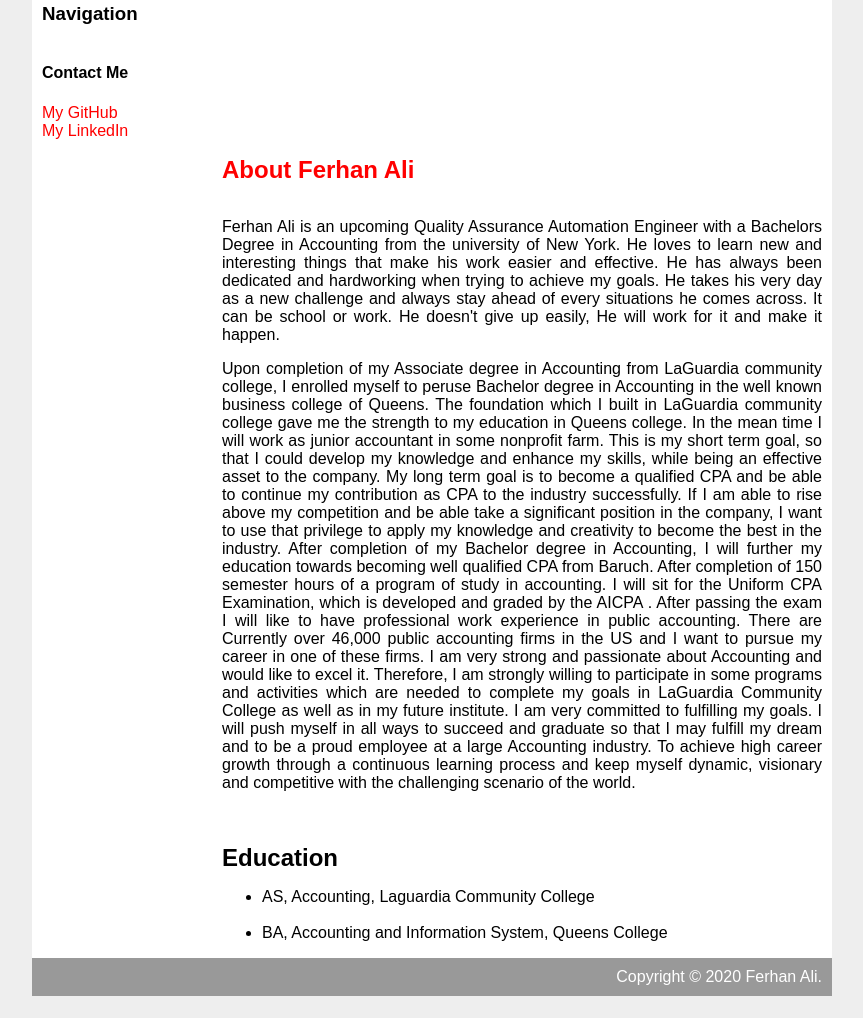
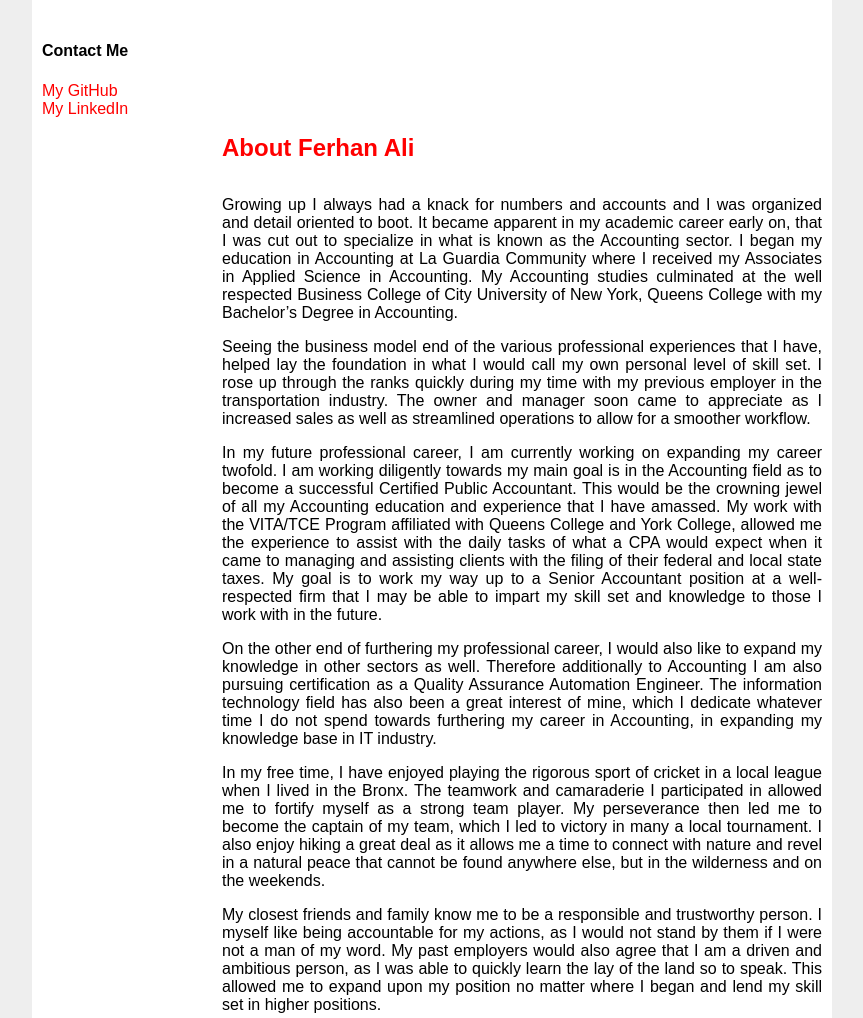
Before and after one commit to ferhanali93/HTML, a plain HTML site: page index.html in a window 1280 px wide. Shown: the part 308-1326 px from the top of the page, without its empty margins (208-1071 px from the left). Drawn offline with Linux system fonts and the light colour scheme.

Commit message:
Modified index.html and jpg file

```diff
--- a/index.html
+++ b/index.html
@@ -17,7 +17,6 @@
              <br>
              <br>
              <br>
-            <h3>Navigation</h3>
             <br>
             <h4 style="color: black">Contact Me</h2>
             <ul>
@@ -33,12 +32,48 @@
 
             </h2>
             <br>
-<p align="justify">Ferhan Ali is an upcoming Quality Assurance Automation Engineer with a Bachelors Degree in Accounting from the university of New York. He loves to learn new and interesting things that make his work easier and effective. He has always been dedicated and hardworking when trying to achieve my goals. He takes his very day as a new challenge and always stay ahead of every situations he comes across. It can be school or work. He doesn't give up easily, He will work for it and  make it happen.</p>
-<p align="justify">Upon completion of my Associate degree in Accounting from LaGuardia community college,  I enrolled myself to peruse Bachelor degree in Accounting in the well known business college of Queens. The foundation which I built in LaGuardia community college gave me the strength to my education in Queens college. In the mean time I will work as junior accountant in some nonprofit farm. This is my short term goal, so that I could develop my knowledge and enhance my skills, while being an effective asset to the company.
+<p align="justify">Growing up I always had a knack for numbers and accounts and I was organized and
+    detail oriented to boot. It became apparent in my academic career early on, that I
+    was cut out to specialize in what is known as the Accounting sector. I began my
+    education in Accounting at La Guardia Community where I received my Associates
+    in Applied Science in Accounting. My Accounting studies culminated at the well
+    respected Business College of City University of New York, Queens College with my
+    Bachelor’s Degree in Accounting.</p>
+<p align="justify">Seeing the business model end of the various professional experiences that I have,
+    helped lay the foundation in what I would call my own personal level of skill set. I
+    rose up through the ranks quickly during my time with my previous employer in the
+    transportation industry. The owner and manager soon came to appreciate as I
+    increased sales as well as streamlined operations to allow for a smoother workflow.</p>
+<p align="justify">In my future professional career, I am currently working on expanding my career
+        twofold. I am working diligently towards my main goal is in the Accounting field as
+        to become a successful Certified Public Accountant. This would be the crowning
+        jewel of all my Accounting education and experience that I have amassed. My work
+        with the VITA/TCE Program affiliated with Queens College and York College,
+        allowed me the experience to assist with the daily tasks of what a CPA would expect
+        when it came to managing and assisting clients with the filing of their federal and
+        local state taxes. My goal is to work my way up to a Senior Accountant position at a
+        well-respected firm that I may be able to impart my skill set and knowledge to those
+        I work with in the future. </p>
+<p align="justify">On the other end of furthering my professional career, I would also like to expand
+    my knowledge in other sectors as well. Therefore additionally to Accounting I am
+    also pursuing certification as a Quality Assurance Automation Engineer. The
+    information technology field has also been a great interest of mine, which I dedicate
+    whatever time I do not spend towards furthering my career in Accounting, in
+    expanding my knowledge base in IT industry.</p>
+<p align="justify">In my free time, I have enjoyed playing the rigorous sport of cricket in a local league
+    when I lived in the Bronx. The teamwork and camaraderie I participated in allowed
+    me to fortify myself as a strong team player. My perseverance then led me to
+    become the captain of my team, which I led to victory in many a local tournament. I
+    also enjoy hiking a great deal as it allows me a time to connect with nature and revel
+    in a natural peace that cannot be found anywhere else, but in the wilderness and on
+    the weekends.</p>
+<p align="justify">My closest friends and family know me to be a responsible and trustworthy person.
+    I myself like being accountable for my actions, as I would not stand by them if I were
+    not a man of my word. My past employers would also agree that I am a driven and
+    ambitious person, as I was able to quickly learn the lay of the land so to speak. This
+    allowed me to expand upon my position no matter where I began and lend my skill
+    set in higher positions.</p>
 
-    My long term goal is to become a qualified  CPA and be able to continue my contribution as CPA to the industry successfully. If I am able to rise above my competition and be able take a significant position in the company, I want to use that privilege to apply my knowledge and creativity to become the best in the industry. After completion of my Bachelor degree in Accounting, I will further my education towards becoming well qualified CPA from Baruch. After completion of 150 semester hours of a program of study in accounting. I will sit for the Uniform CPA Examination, which is developed and graded by the AICPA . After passing the exam I will like to have professional work experience in public accounting. There are Currently  over 46,000 public accounting firms in the US and I want to pursue my career in one of these firms.
-
-     I am very strong and passionate about Accounting and would like  to excel it. Therefore, I am strongly willing to participate in some programs and activities which are needed to complete my goals in LaGuardia Community College as well as in my future institute. I am very committed to fulfilling my goals. I will push myself in all ways to succeed and graduate so that I may fulfill my dream and to be a proud employee at a large Accounting industry. To achieve high career growth through a continuous learning process and keep myself dynamic, visionary and competitive with the challenging scenario of the world.</p>
 <br>
 <br>
 <h2>Education</h2>
```
Also changed, not shown: mypic.jpg.
